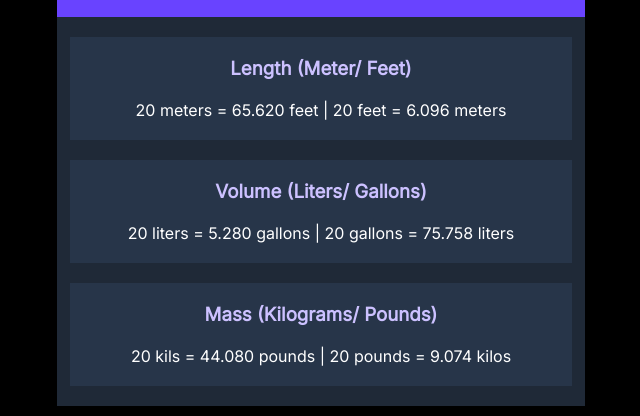
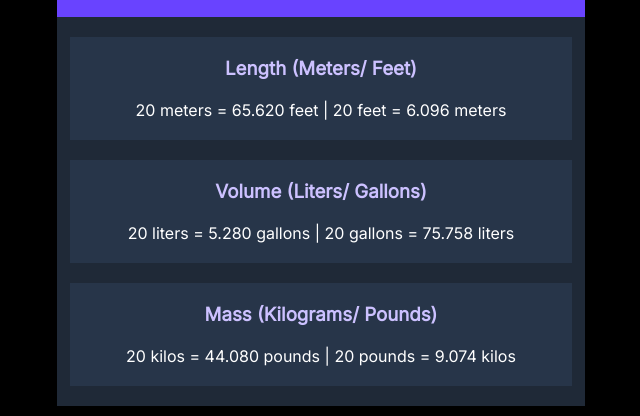
Before and after one commit to hummus-erectus/UnitConverter, a plain HTML site: page index.html in a window 1280 px wide. Shown: the part 302-718 px from the top of the page, 319-959 px from the left. Drawn offline with Linux system fonts and the light colour scheme.

Commit message:
fixed overflow and spelling

```diff
--- a/index.css
+++ b/index.css
@@ -7,13 +7,14 @@ body {
     width: 100%;
     display: flex;
     flex-direction: column;
-    justify-content: center;
     align-items: center;
     width: 100%;
     height: 100%;
     font-family: 'Inter', sans-serif;
+}
 
-
+#container{
+    margin: auto;
 }
 
 header {
--- a/index.html
+++ b/index.html
@@ -14,7 +14,7 @@
             </header>
             <main>
                 <div>
-                    <h3>Length (Meter/ Feet)</h3>
+                    <h3>Length (Meters/ Feet)</h3>
                     <p id="length-el"></p>
                 </div>
                 <div>
--- a/index.js
+++ b/index.js
@@ -20,5 +20,5 @@ function convert(){
     userNum = userNumEl.value;
     lengthEl.textContent = `${userNum} meters = ${(userNum*3.281).toFixed(3)} feet | ${userNum} feet = ${(userNum/3.281).toFixed(3)} meters`
     volumeEl.textContent = `${userNum} liters = ${(userNum*0.264).toFixed(3)} gallons | ${userNum} gallons = ${(userNum/0.264).toFixed(3)} liters`
-    massEl.textContent = `${userNum} kils = ${(userNum*2.204).toFixed(3)} pounds | ${userNum} pounds = ${(userNum/2.204).toFixed(3)} kilos`
+    massEl.textContent = `${userNum} kilos = ${(userNum*2.204).toFixed(3)} pounds | ${userNum} pounds = ${(userNum/2.204).toFixed(3)} kilos`
 }
```
